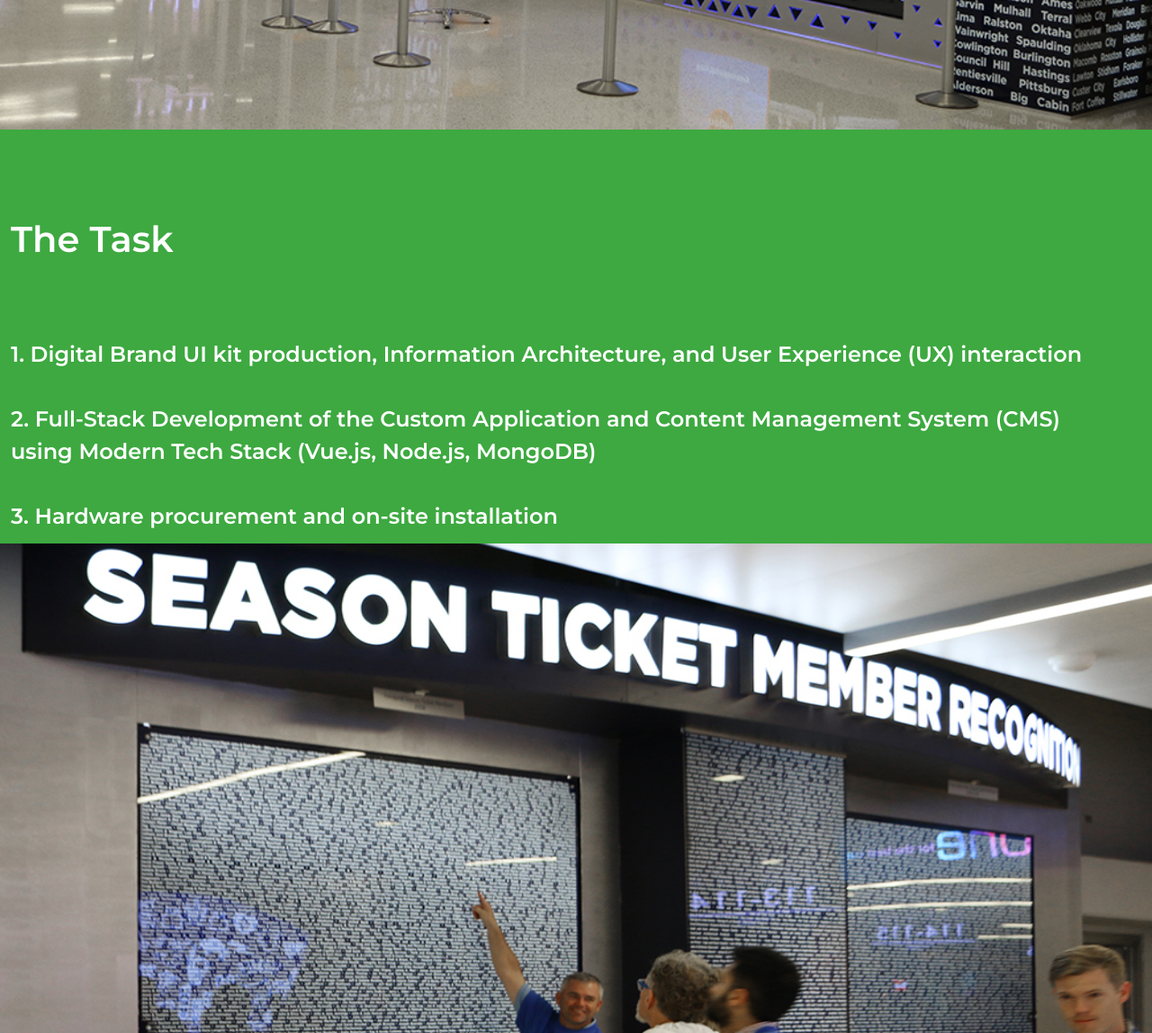
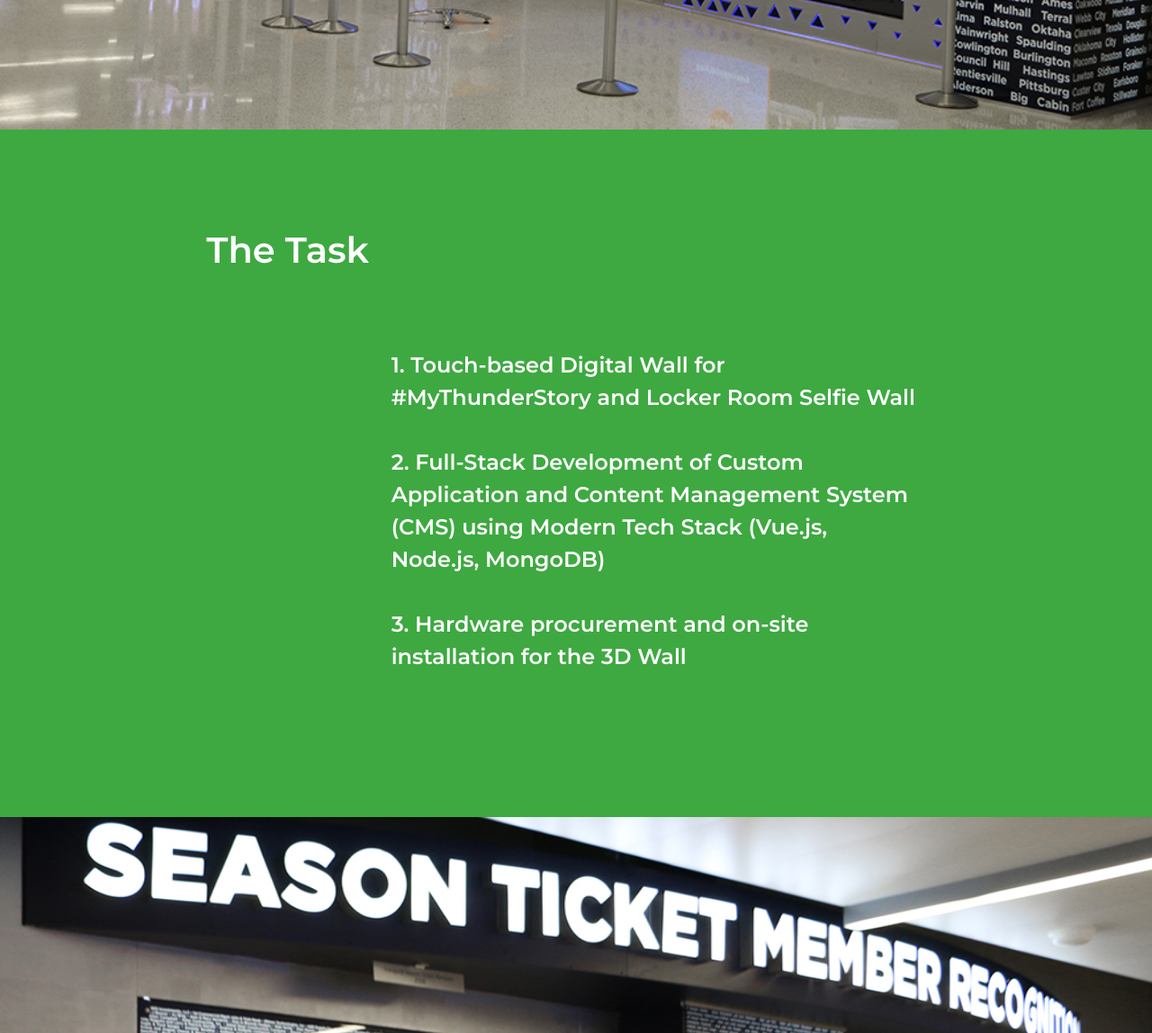
Before and after one commit to stjhin/acidweb, a PHP site: page /work/okc.html in a window 1280 px wide. Shown: the part 1420-2568 px from the top of the page at 90% size. Run offline with PHP 8.4, Linux system fonts and the light colour scheme; some libraries are stand-ins or nearby versions.

```diff
--- a/css/global.css
+++ b/css/global.css
@@ -169,35 +169,39 @@ a.title-white:hover {
   margin-top: 2rem;
 }
 
-.m-3 {
+.mt-3 {
   margin-top: 5rem;
 }
 
-.m-5 {
+.mt-5 {
   margin-top: 20rem;
 }
 
-.m-t-2 {
-  margin-top: 2rem;
-}
-
-.m-b-2 {
+.mb-2 {
   margin-bottom: 2rem;
 }
 
-.p-l-2 {
+.mt-1 {
+  margin-top: 1rem;
+}
+
+.pt-5 {
+  padding-top: 5rem;
+}
+
+.pl-2 {
   padding-left: 2rem;
 }
 
-.m-r-10 {
+.mr-10 {
   margin-right: 10rem;
 }
 
-.p-r-5 {
+.pr-5 {
   padding-right: 5rem;
 }
 
-.p-bot-5 {
+.pb-5 {
   padding-bottom: 5rem;
 }
 
--- a/services.html
+++ b/services.html
@@ -146,7 +146,7 @@
             <div class="column is-one-fifth">
                 <i class="fas fa-chart-pie m-2"></i>
             </div>
-            <div class="column is-half is-offset-1 m-b-2">
+            <div class="column is-half is-offset-1 mb-2">
                 <h2 class="subtitle is-white is-5">
                     <b>a. Explore and Learn</b>
                 </h2>
@@ -172,7 +172,7 @@
                 <div class="column is-one-fifth">
                     <i class="fas fa-chart-pie m-2"></i>
                 </div>
-                <div class="column is-half is-offset-1 m-b-2">
+                <div class="column is-half is-offset-1 mb-2">
                     <h2 class="subtitle is-white is-5">
                         <b>c. Prototyping and Testing</b>
                     </h2>
--- a/work/okc.html
+++ b/work/okc.html
@@ -10,7 +10,7 @@
     <meta property="og:type" content="website, marketing" />
     <meta property="og:title" content="ACID Integrations" />
     <meta property="og:description" content="Design Development Agency" />
-    <title>Customer Recognition Wall | ACID Integrations</title>
+    <title>Member Recognition Wall | ACID Integrations</title>
 
     <link rel="icon" type="image/png" sizes="32x32" href="/favicon-32x32.png">
     <link rel="icon" type="image/png" sizes="16x16" href="/favicon-16x16.png">
@@ -98,38 +98,41 @@
                         <img src="/assets/images/okc-1.jpg">
                 </div>
         </div>
-        <div class="column has-text-left bg-green">
-            <div class="work-title">
+    <div class="column bg-green pb-5">
+        <div class="column has-text-left pb-5">
+            <div class="column is-half work-title is-offset-2">
                 <h2 class="subtitle is-white is-2">
                     <strong>The Task</strong>
                 </h2>
             </div>
-            <div class="work-text">
+            <div class="column is-half work-text is-offset-4">
                 <p class="subtitle is-white is-4">
                    <strong>
-                    1. Digital Brand UI kit production, Information Architecture, and User Experience (UX) interaction
+                    1. Touch-based Digital Wall for #MyThunderStory and Locker Room Selfie Wall
                    <br>
                    <br>
-                   2. Full-Stack Development of the Custom Application and Content Management System (CMS) using Modern Tech Stack (Vue.js, Node.js, MongoDB)
+                   2. Full-Stack Development of Custom Application and Content Management System (CMS) using Modern Tech Stack (Vue.js, Node.js, MongoDB)
                    <br>
                    <br>
-                   3. Hardware procurement and on-site installation
+                   3. Hardware procurement and on-site installation for the 3D Wall
                    </strong>
                 </p>
             </div>
             </div>
+    </div>
             <div>
                 <div class="image is-4by3">
                     <img src="/assets/images/okc-2.jpg">
                 </div>
             </div>
-            <div class="column has-text-left">
+            <div class="column pb-5">
+            <div class="column has-text-left p-bot-5 is-three-quarters is-offset-2">
                     <div class="work-title">
                             <h2 class="subtitle is-green is-2">
                                 <strong>The Challenge</strong>
                             </h2>
                     </div>
-                    <div class="work-text">
+                    <div class="column work-text is-three-quarters is-offset-3">
                             <p class="subtitle is-green is-4">
                                <strong>
                                 1. Digital Brand UI kit production, Information Architecture, and User Experience (UX) interaction
@@ -143,18 +146,20 @@
                             </p>
                     </div>
                     </div>
+            </div>
         <div>
                 <div class="image is-2by1">
                     <img src="/assets/images/okc-3.jpg">
                 </div>
         </div>
-        <div class="column has-text-left bg-green">
+        <div class="bg-green pb-5">
+        <div class="column has-text-left bg-green p-bot-5 is-three-quarters is-offset-2">
             <div class="work-title">
                     <h2 class="subtitle is-white is-2">
                         <strong>The Result</strong>
                     </h2>
             </div>
-            <div class="work-text">
+            <div class="column is-three-quarters is-offset-3 work-text">
                     <p class="subtitle is-white is-4">
                        <strong>
                         1. Digital Brand UI kit production, Information Architecture, and User Experience (UX) interaction
@@ -168,6 +173,7 @@
                     </p>
             </div>
             </div>
+        </div>
     </div>
 </section>
 </main>
```
Also changed, not shown: contact.html (+8 -2 lines), footer.html (deleted, +0 -73 lines), header.html (deleted, +0 -81 lines), index.html (+155 -3 lines), work/laphil.html (+94 -3 lines).
